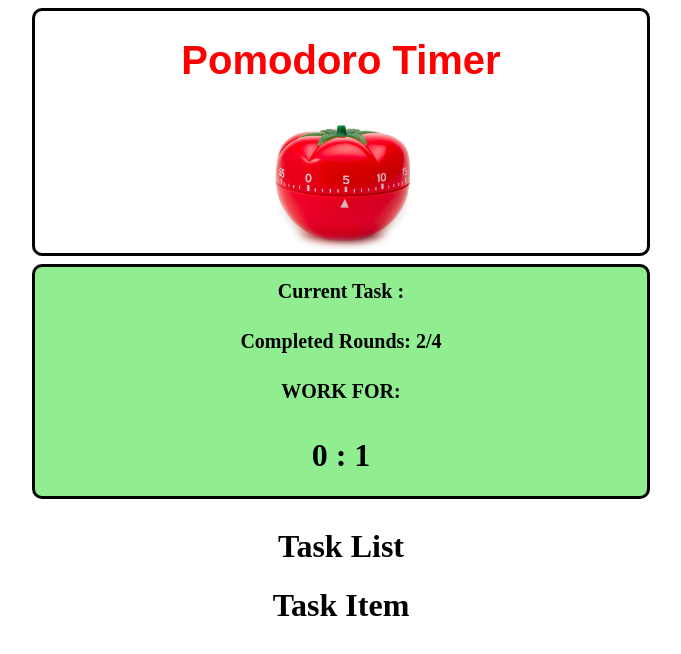
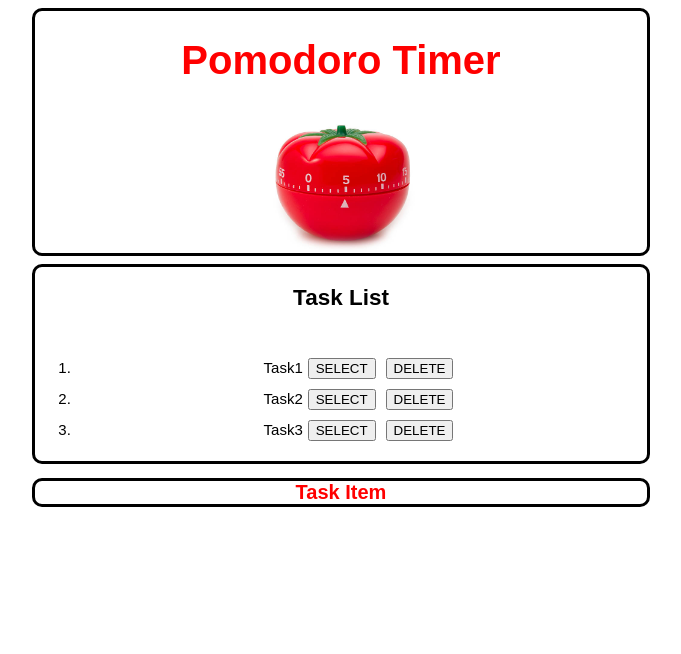
Before and after one commit to elesian/pomodoro-react-app, a React (Create React App) app: page / in a window 1280 px wide. Shown: the top 654 px of the page, without its empty margins (299-980 px from the left). Built offline with nearby package versions, Linux system fonts and the light colour scheme.

Commit message:
Timer Added but reset of timer not working

```diff
--- a/src/App.css
+++ b/src/App.css
@@ -37,8 +37,26 @@
   display: flex;
   flex-direction: column;
   background: lightgreen;
+
 }
 
 .Counter {
   font-size: xx-large;
 }
+
+.task-list {
+  font-family: Arial;
+  color: black;
+  border: black;
+  border-style: solid;
+  border-radius: 10px;
+  text-align: center;
+  font-size: 15px;
+  display: flex;
+  flex-direction: column;
+  row-gap: 1ch;
+}
+
+.button {
+  margin: 5px;
+}
--- a/src/App.js
+++ b/src/App.js
@@ -1,14 +1,12 @@
 /** @format */
 import './App.css';
 import TaskList from './TaskList.js';
-import Timer from './Timer.js';
 import Header from './Header.js';
 
 function App() {
   return (
     <div className="App">
       <Header />
-      <Timer />
       <TaskList />
     </div>
   );
--- a/src/TaskItem.js
+++ b/src/TaskItem.js
@@ -2,7 +2,7 @@
 
 const TaskItem = (props) => {
 
-    return ( <h1>Task Item</h1>)
+    return ( <h1 className="Header">Task Item</h1>)
 };
 
 export default TaskItem;
--- a/src/TaskList.js
+++ b/src/TaskList.js
@@ -1,11 +1,64 @@
 /** @format */
 
 import TaskItem from './TaskItem';
+import React from 'react';
+import { useState } from 'react';
+import Timer from './Timer';
 
-const TaskList = (props) => {
+const removeItem = (cb, task, list) => {
+  console.log(task);
+  const arrayValue = list.filter((element) => element !== task);
+  console.log(arrayValue);
+  cb((status) => {
+    return arrayValue;
+  });
+};
+
+const resetTimer = (setReset, task, setCurrentTask) => {
+  setReset(true);
+  setCurrentTask(task);
+};
+
+const TaskList = () => {
+  const [list, setList] = useState(['Task1', 'Task2', 'Task3']);
+  const [reset, setReset] = useState(false);
+  const [task, setCurrentTask] = useState('');
   return (
     <div>
-      <h1>Task List</h1>
+      {reset === true && list.includes(task) ? (
+        <div>
+          <Timer currentTask={task} reset={reset} resetFunction={setReset} />
+        </div>
+      ) : null}
+      <div className="task-list">
+        <h2>Task List</h2>
+        {list.length !== 0 ? (
+          <ol>
+            {list.map((task) => {
+              return (
+                <li key={task}>
+                  {task}
+                  <button
+                    className="button"
+                    onClick={() => resetTimer(setReset, task, setCurrentTask)}
+                  >
+                    SELECT
+                  </button>
+                  <button
+                    className="button"
+                    onClick={() => removeItem(setList, task, list)}
+                  >
+                    DELETE
+                  </button>
+                </li>
+              );
+            })}
+          </ol>
+        ) : (
+          <h3>You have no outstanding tasks</h3>
+        )}
+      </div>
+
       <TaskItem></TaskItem>
     </div>
   );
--- a/src/Timer.js
+++ b/src/Timer.js
@@ -2,18 +2,22 @@
 
 import React from 'react';
 import { useState, useEffect } from 'react';
-import './App.css';
 
-const Timer = (props) => {
+const Timer = ({
+  initialSeconds = 2,
+  initialMinute = 0,
+  currentTask,
+  reset,
+  resetFunction,
+}) => {
   const timerColour = document.querySelector('.timer-style');
-  const { initialMinute = 0, initialSeconds = 2 } = props;
   const [minutes, setMinutes] = useState(initialMinute);
   const [seconds, setSeconds] = useState(initialSeconds);
   const [phase, setPhase] = useState(1);
   const [status, setStatus] = useState('WORK');
   const [rounds, setRounds] = useState(1);
   useEffect(() => {
-    let myInterval = setInterval(() => {
+    let myInterval = setInterval((currentPhase) => {
       if (seconds > 0) {
         setSeconds(seconds - 1);
       }
@@ -31,7 +35,7 @@ const Timer = (props) => {
     };
   });
 
-  const resetPhases = () => {
+  const resetPhases = (reset, resetFunction) => {
     if (minutes === 0 && seconds === 0) {
       if (phase % 2 === 0 && phase < 8) {
         setMinutes(0);
@@ -66,14 +70,13 @@ const Timer = (props) => {
 
   return (
     <div className="timer-style">
-      <h1>Current Task : {}</h1>
-      {resetPhases()}
+      <h1>Current Task : {currentTask}</h1>
+      {resetPhases(reset, resetFunction)}
       {status === 'EXTENDED REST' ? (
         <h1>You have completed a full Pomodoro!</h1>
       ) : (
         <h1>Completed Rounds: {rounds}/4</h1>
       )}
-
       <h1>{`${status} FOR:`} </h1>
       <h1 className="Counter">
         {minutes} : {seconds}{' '}
```
